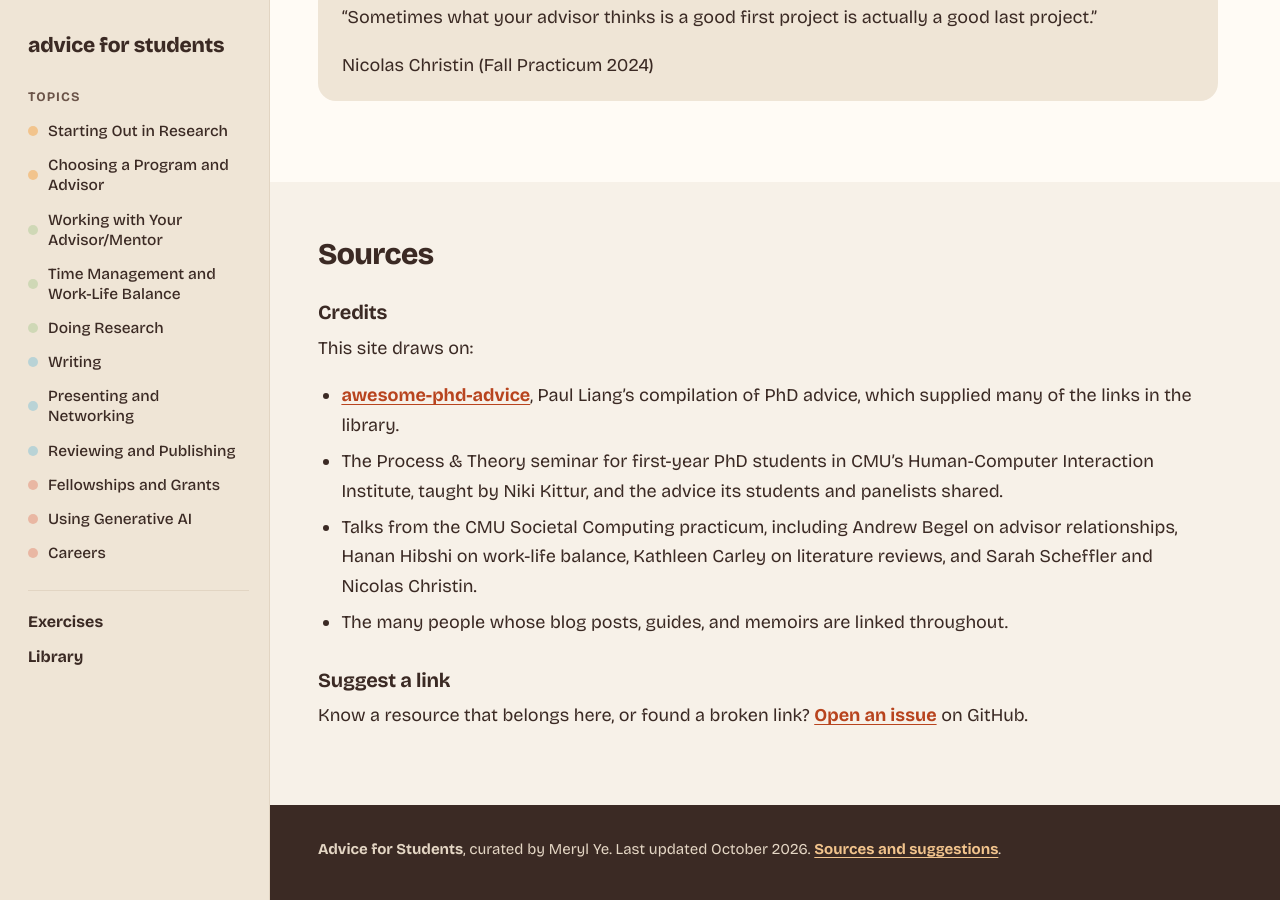
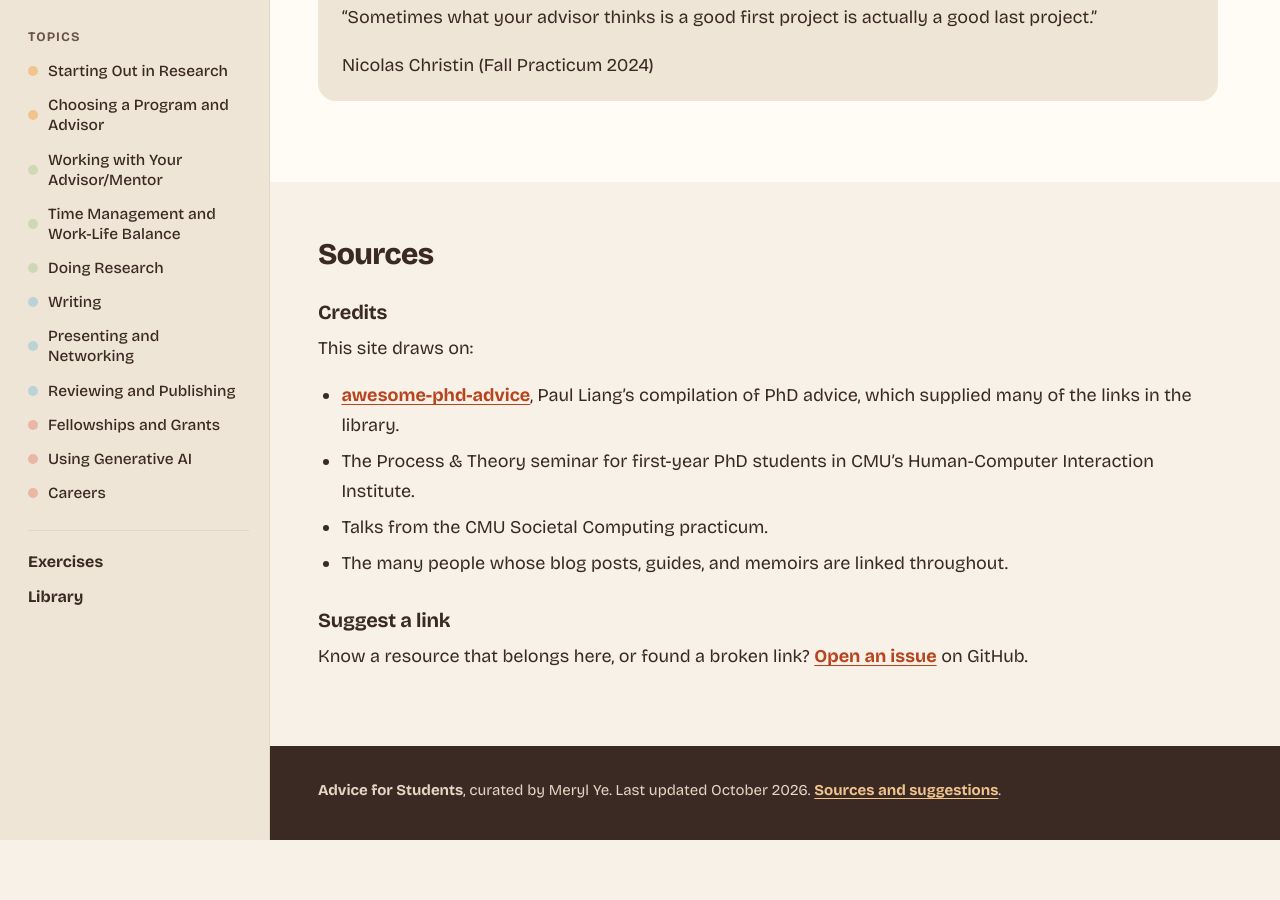
Before and after one commit to merylye/student-advice, a Jekyll site: the page built from index.html, in a window 1280 px wide and 900 px high, scrolled down 1214 px. Built offline with Jekyll 4.4.1, drawn with Linux system fonts in a browser that asks for light colours; after the commit the page ends 2054 px from its top, so only the background shows below that.

Commit message:
Revise credits list
Co-Authored-By: Claude Opus 5.5 <noreply@anthropic.com>
Claude-Session: https://claude.ai/code/session_01C25QM1QrULTUCEMLhuM8KY

```diff
--- a/_includes/sources.md
+++ b/_includes/sources.md
@@ -3,8 +3,8 @@
 This site draws on:
 
 - [awesome-phd-advice](https://github.com/pliang279/awesome-phd-advice), Paul Liang's compilation of PhD advice, which supplied many of the links in the library.
-- The Process & Theory seminar for first-year PhD students in CMU's Human-Computer Interaction Institute, taught by Niki Kittur, and the advice its students and panelists shared.
-- Talks from the CMU Societal Computing practicum, including Andrew Begel on advisor relationships, Hanan Hibshi on work-life balance, Kathleen Carley on literature reviews, and Sarah Scheffler and Nicolas Christin.
+- The Process & Theory seminar for first-year PhD students in CMU's Human-Computer Interaction Institute.
+- Talks from the CMU Societal Computing practicum.
 - The many people whose blog posts, guides, and memoirs are linked throughout.
 
 ### Suggest a link
```
